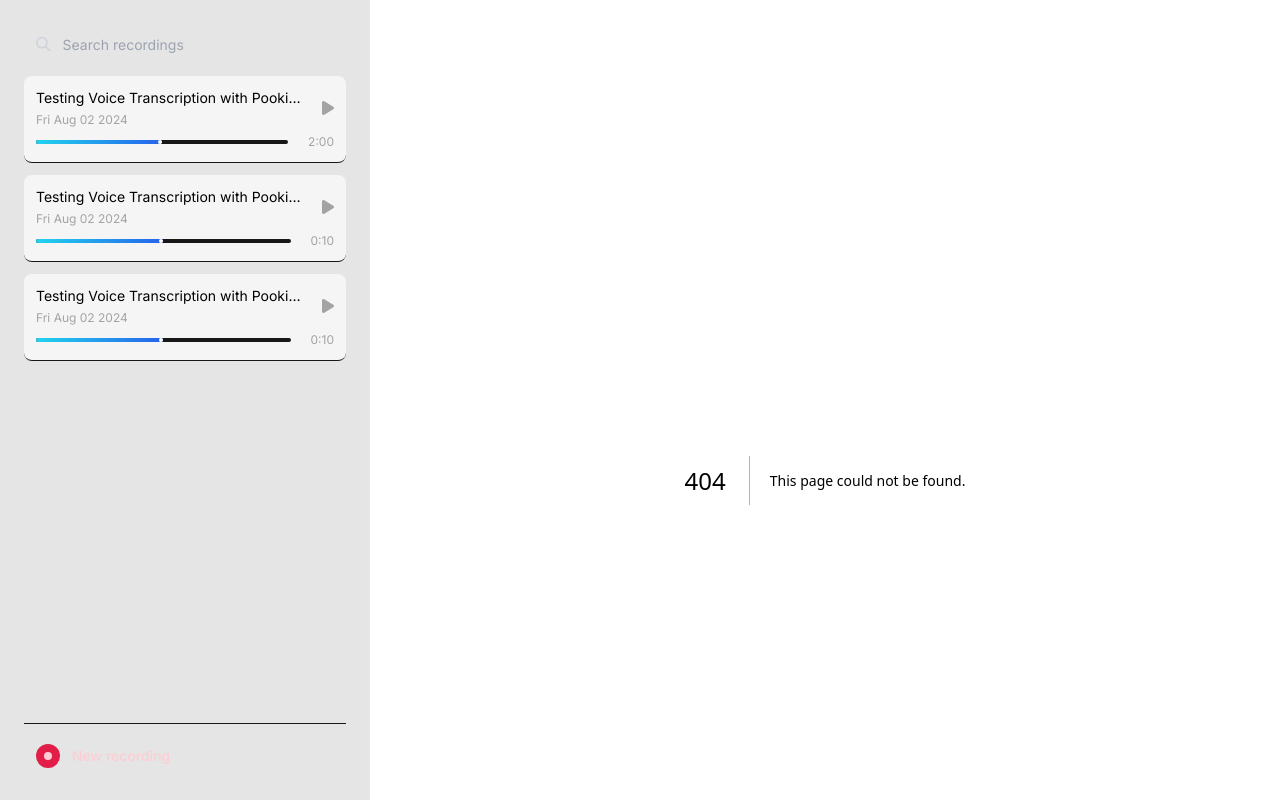
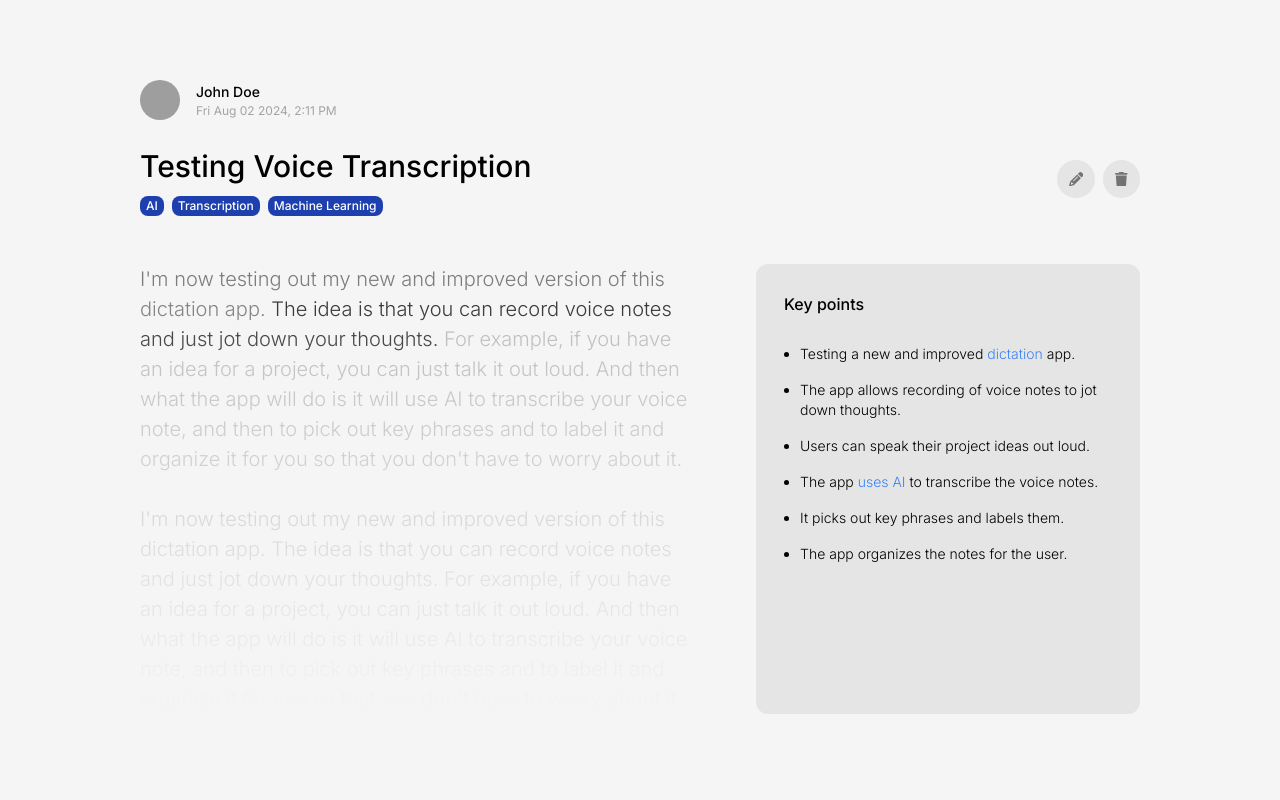
Before and after one commit to vincemaina/dictaite, a Next.js app: page /notes/1 in a window 1280 px wide. Before the commit this address had no page. Built offline with nearby package versions, Linux system fonts and the light colour scheme; grey boxes are pictures that could not be loaded.

Commit message:
feat: play around with layouts

```diff
--- /dev/null
+++ b/app/(main-layout)/layout.tsx
@@ -0,0 +1,11 @@
+export default function MainLayout({
+    children,
+}: Readonly<{
+    children: React.ReactNode;
+}>) {
+    return (
+        <main className="flex-auto p-20 overflow-y-scroll">
+            {children}
+        </main>
+    );
+}
--- a/app/test/page.tsx
+++ b/app/(main-layout)/notes/[noteId]/page.tsx
@@ -1,6 +1,6 @@
-import PencilIcon from "../../components/icons/pencil";
-import TrashIcon from "../../components/icons/trash";
-import Label from "../../components/label";
+import PencilIcon from "../../../../components/icons/pencil";
+import TrashIcon from "../../../../components/icons/trash";
+import Label from "../../../../components/label";
 
 export default function Page() {
     return (
@@ -38,12 +38,12 @@ export default function Page() {
                     <div className="bg-gradient-to-b from-transparent to-neutral-100 dark:to-neutral-900 absolute inset-0 z-10"></div>
                     {/* <h4 className="mb-7">Transcription</h4> */}
                     <p style={{lineHeight: "1.5"}} className="text-xl text-neutral-800 dark:text-neutral-200 font-light">
-                        <span className="opacity-40">I&apos;m now testing out my new and improved version of this dictation app.</span>
-                        <span className="dark:text-blue-200"> The idea is that you can record voice notes and just jot down your thoughts.</span>
-                        <span className="opacity-10"> For example, if you have an idea for a project, you can just talk it out loud. And then what the app will do is it will use AI to transcribe your voice note, and then to pick out key phrases and to label it and organize it for you so that you don&apos;t have to worry about it.</span>
+                        <span className="opacity-60 dark:text-blue-200">I&apos;m now testing out my new and improved version of this dictation app.</span>
+                        <span className="dark:text-white"> The idea is that you can record voice notes and just jot down your thoughts.</span>
+                        <span className="opacity-30"> For example, if you have an idea for a project, you can just talk it out loud. And then what the app will do is it will use AI to transcribe your voice note, and then to pick out key phrases and to label it and organize it for you so that you don&apos;t have to worry about it.</span>
                         <br />
                         <br />
-                        <span className="mt-7 opacity-10">
+                        <span className="mt-7 opacity-30">
                             I&apos;m now testing out my new and improved version of this dictation app.
                             The idea is that you can record voice notes and just jot down your thoughts.
                             For example, if you have an idea for a project, you can just talk it out loud. And then what the app will do is it will use AI to transcribe your voice note, and then to pick out key phrases and to label it and organize it for you so that you don&apos;t have to worry about it.
--- /dev/null
+++ b/app/(sidebar-layout)/layout.tsx
@@ -0,0 +1,17 @@
+import VoiceNoteList from "../../components/voice-note-list";
+
+export default function MainLayout({
+    children,
+}: Readonly<{
+    children: React.ReactNode;
+}>) {
+    return (
+        <div className="flex h-screen">
+            <VoiceNoteList/>
+
+            <main className="flex-auto p-20 overflow-y-scroll">
+                {children}
+            </main>
+        </div>
+    );
+}
--- a/app/layout.tsx
+++ b/app/layout.tsx
@@ -1,8 +1,6 @@
 import type { Metadata } from "next";
 import { Inter } from "next/font/google";
 import "./globals.css";
-import VoiceNote from "../components/voice-note";
-import VoiceNoteList from "../components/voice-note-list";
 
 const inter = Inter({ subsets: ["latin"] });
 
@@ -18,12 +16,8 @@ export default function RootLayout({
 }>) {
     return (
         <html lang="en" className="bg-neutral-100 dark:bg-neutral-900 dark:text-white fixed inset-0">
-            <body className={`${inter.className} flex h-screen`}>
-                <VoiceNoteList/>
-
-                <main className="flex-auto p-20 overflow-y-scroll">
-                    {children}
-                </main>
+            <body className={`${inter.className}`}>
+                {children}
             </body>
         </html>
     );
```
